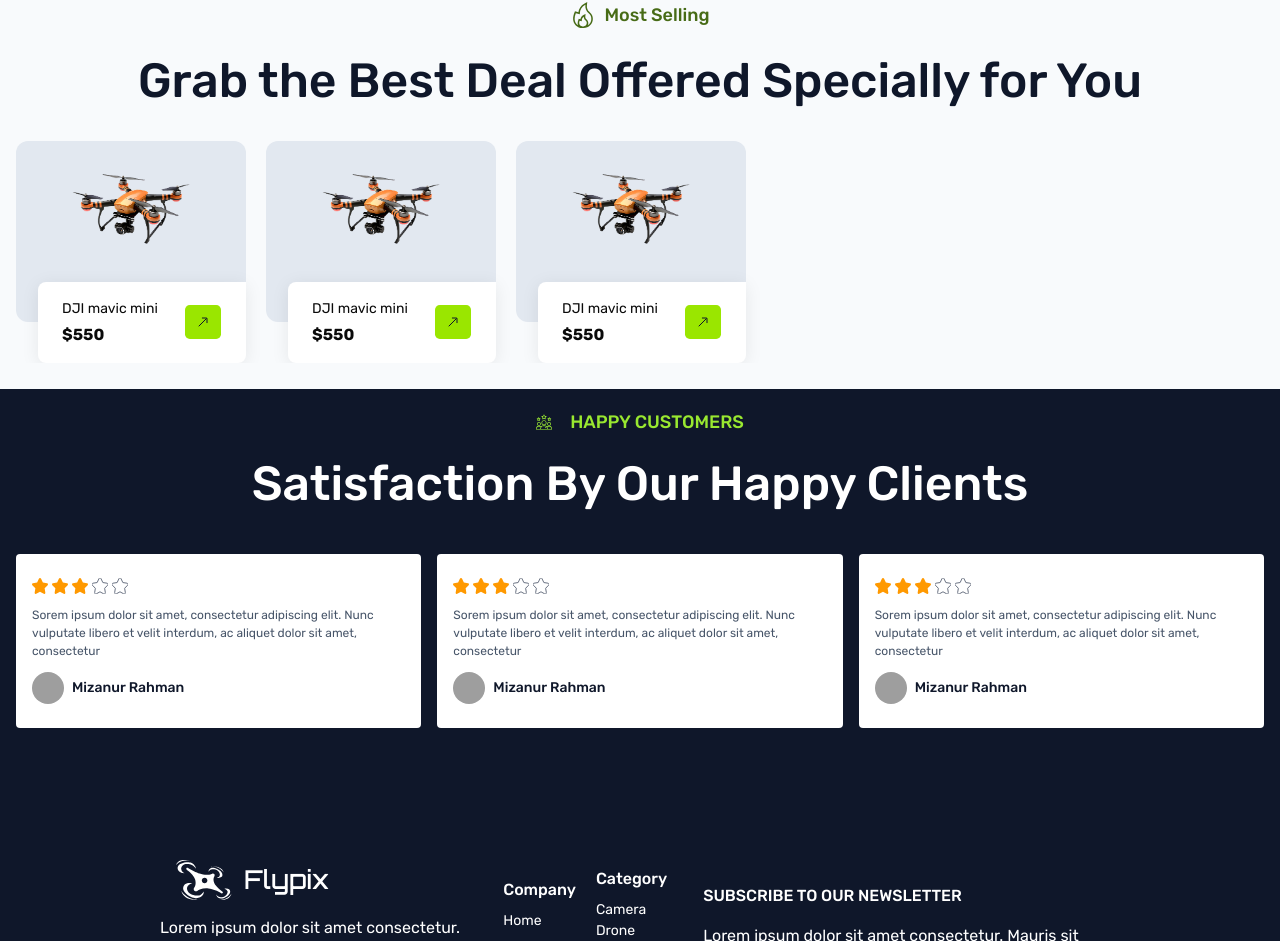
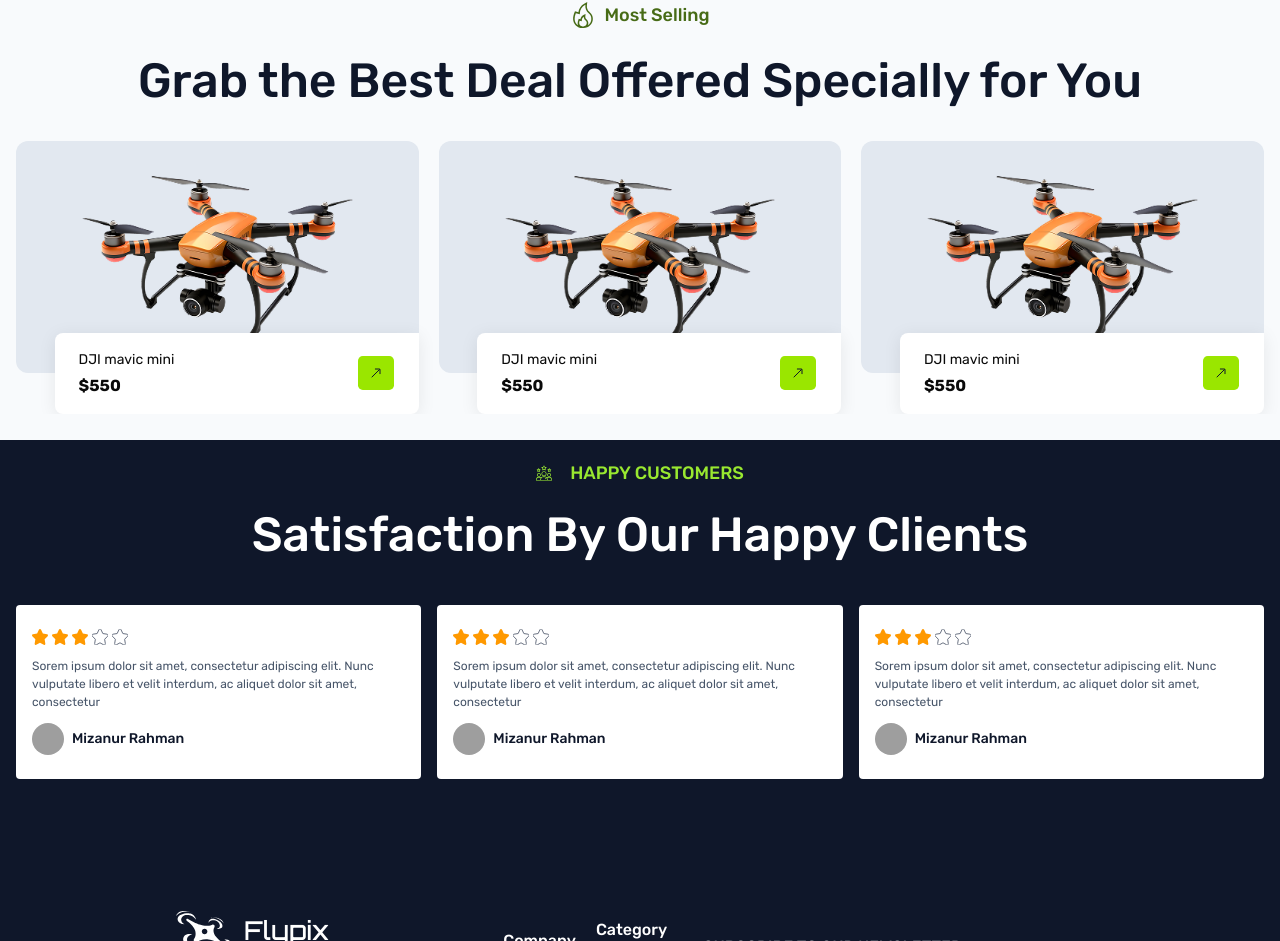
Before and after one commit to Sakib923/Flypix, a React (Vite) app: page / in a window 1280 px wide. Shown: the part 2446-3387 px from the top of the page. Built offline with nearby package versions, Linux system fonts and the light colour scheme; grey boxes are pictures that could not be loaded.

Commit message:
refactor(MostSellingItemCard): improve layout and styling consistency

```diff
--- a/src/components/MostSellingItemCard.jsx
+++ b/src/components/MostSellingItemCard.jsx
@@ -1,24 +1,27 @@
-import { Button } from "./ui/button";
-import ArrowUpRight from "../assets/arrow-up-right.svg?react"
+import { Button } from './ui/button';
+import ArrowUpRight from '../assets/arrow-up-right.svg?react';
 
-export default function MostSellingItemCard({name, price, image}){
+export default function MostSellingItemCard({ name, price, image }) {
     return (
-        <div className="w-[230px] h-[222px] flex flex-col items-end rounded-[12px] space-y-[-40px]">
-            <div className="px-[56px] py-[32px] bg-[#E2E8F0] w-[230px] h-[182px] rounded-[12px] ">
-                <img src={image} alt="" />
+        <div className="flex h-fit w-full min-w-57.5 flex-col items-end -space-y-10 rounded-[12px]">
+            <div className="flex h-fit max-h-45.5 w-full justify-center overflow-hidden rounded-[12px] bg-[#E2E8F0] px-14 py-8 lg:max-h-58">
+                <img
+                    src={image}
+                    alt=""
+                    className="block max-h-full max-w-full object-contain"
+                />
             </div>
-            <div className="px-[24px] w-[208px] py-[16px] flex justify-between bg-white rounded-b-[8px] rounded-l-[8px] shadow-[0_2.945px_17.672px_0_rgba(0,0,0,0.08)]">
-                <div className="flex flex-col space-y-[4px]">
-                    <h3 className="text-[14px] font-normal"> {name }</h3>
+            <div className="flex w-[90.43%] justify-between rounded-l-[8px] rounded-b-[8px] bg-white px-6 py-4 shadow-[0_2.945px_17.672px_0_rgba(0,0,0,0.08)]">
+                <div className="flex flex-col space-y-1">
+                    <h3 className="text-[14px] font-normal"> {name}</h3>
                     <h2 className="text-[16px] font-semibold">${price}</h2>
                 </div>
                 <div className="flex items-center justify-end">
-                    <Button >
+                    <Button>
                         <ArrowUpRight />
                     </Button>
                 </div>
             </div>
-
         </div>
-    )
+    );
 }
```
